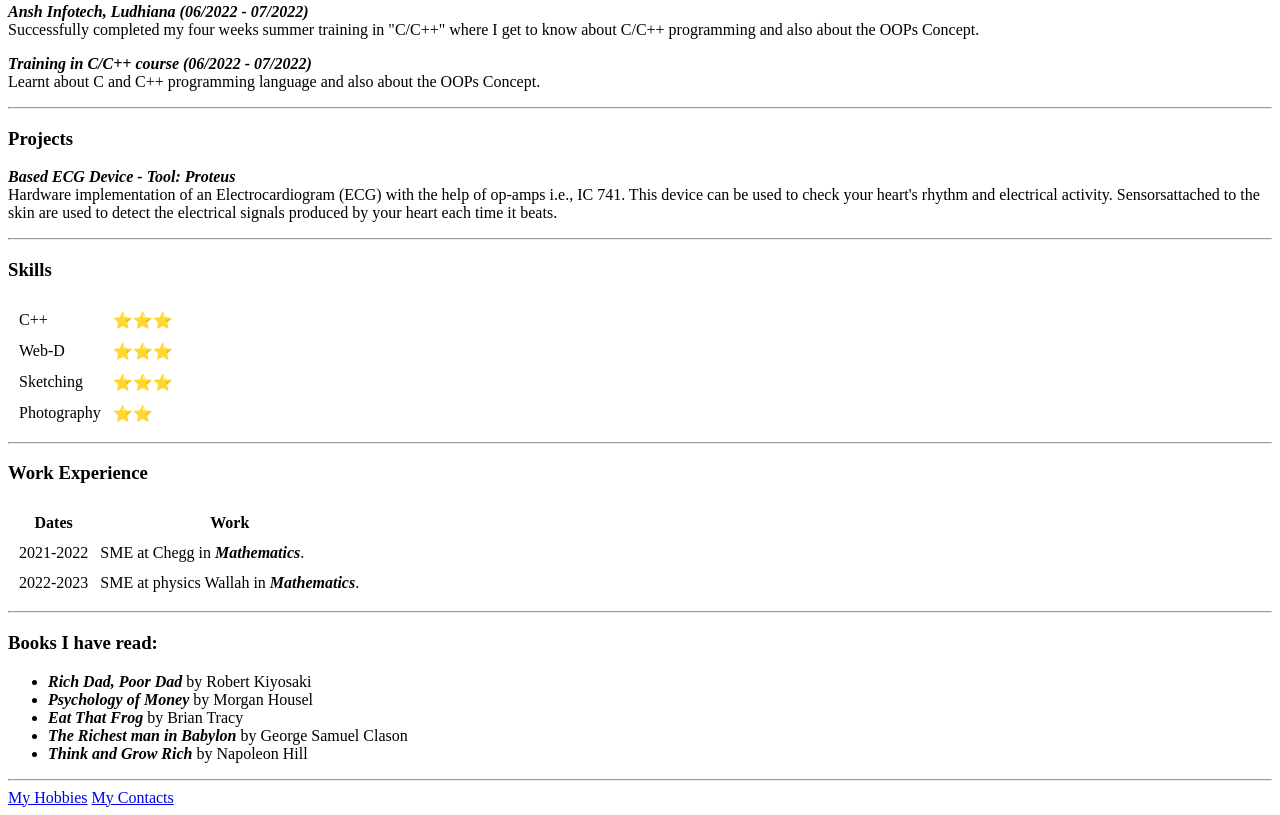
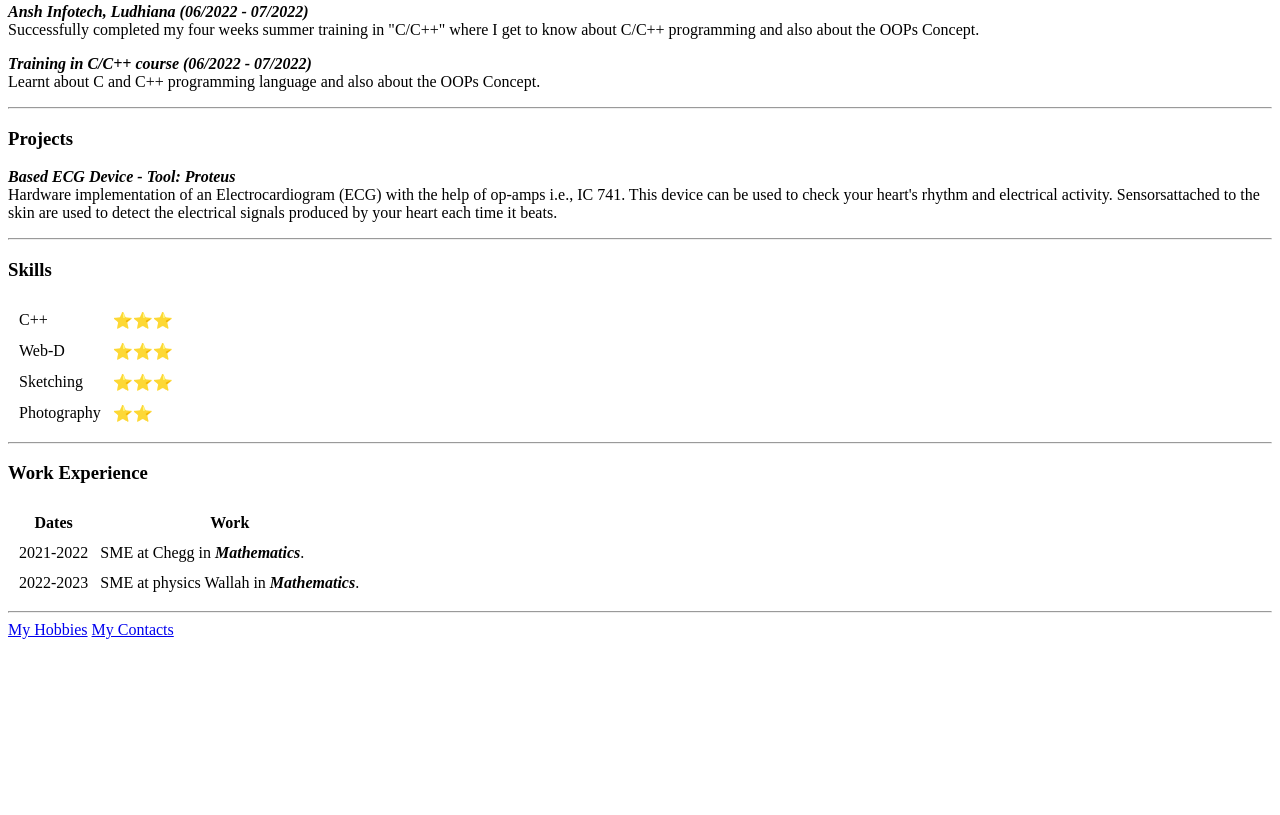
Before and after one commit to Asce0906/CV, a plain HTML site: page index.html in a window 1280 px wide. Shown: the part 532-1347 px from the top of the page. After the commit the page ends 1179 px from the top, so only its background shows below. Drawn offline with Linux system fonts and the light colour scheme.

Commit message:
Update index.html

```diff
--- a/index.html
+++ b/index.html
@@ -85,19 +85,6 @@
         </tr>
         </tbody>
     </table>
-
-
-
-
-    <hr>
-    <h3>Books I have read:</h3>
-    <ul>
-       <li><em><strong>Rich Dad, Poor Dad</strong></em> by Robert Kiyosaki</li>
-       <li><em><strong>Psychology of Money</strong></em> by Morgan Housel</li>
-       <li><strong><em>Eat That Frog</em></strong> by Brian Tracy</li>
-       <li><em><strong>The Richest man in Babylon</strong></em> by George Samuel Clason</li>
-       <li><em><strong>Think and Grow Rich</strong></em> by Napoleon Hill</li>
-    </ul>
     <hr>
       <a href="hobbies.html">My Hobbies</a>
       <a href="contact.html">My Contacts</a>
```
